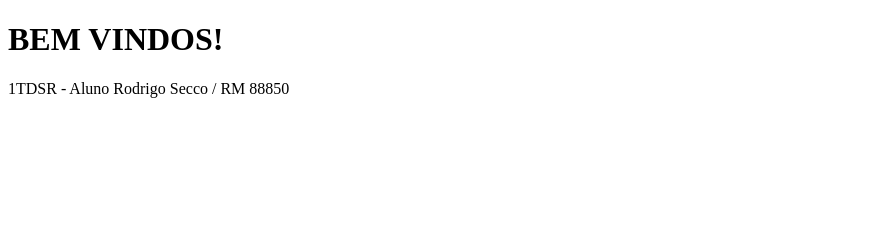
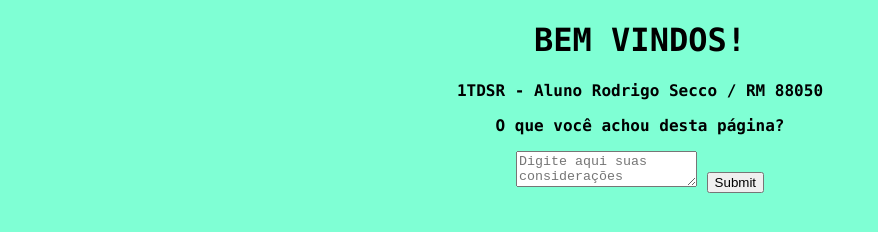
Before and after one commit to rodsecco/html-first-class, a plain HTML site: page index.html in a window 1280 px wide. Shown: the whole page, without its empty margins (0-878 px from the left). Drawn offline with Linux system fonts and the light colour scheme.

Commit message:
Add css and form

```diff
--- /dev/null
+++ b/index.css
@@ -0,0 +1,6 @@
+body{
+    background-color: aquamarine;
+    text-align: center;
+    font-weight: bold;
+    font-family: consolas;
+}
--- a/index.html
+++ b/index.html
@@ -2,10 +2,16 @@
 <html>
     <head>
         <meta charset="UTF-8" />
-        <title>Exemplo</title>
+        <title>Primeiro HTML - Fiap</title>
+        <link rel="stylesheet" href="/index.css" />
     </head>
     <body>
         <h1>BEM VINDOS!</h1>
-        <div>1TDSR - Aluno Rodrigo Secco / RM 88850</div>
+        <div> 1TDSR - Aluno Rodrigo Secco / RM 88050 </div>
+        <form id="question">
+            <p>O que você achou desta página?</p>
+            <textarea id="frm_answer" name="answer" placeholder="Digite aqui suas considerações"></textarea>
+            <input type="submit" id="frm_submit" name="submit"/>
+        </form>
     </body>
 </html>
```
